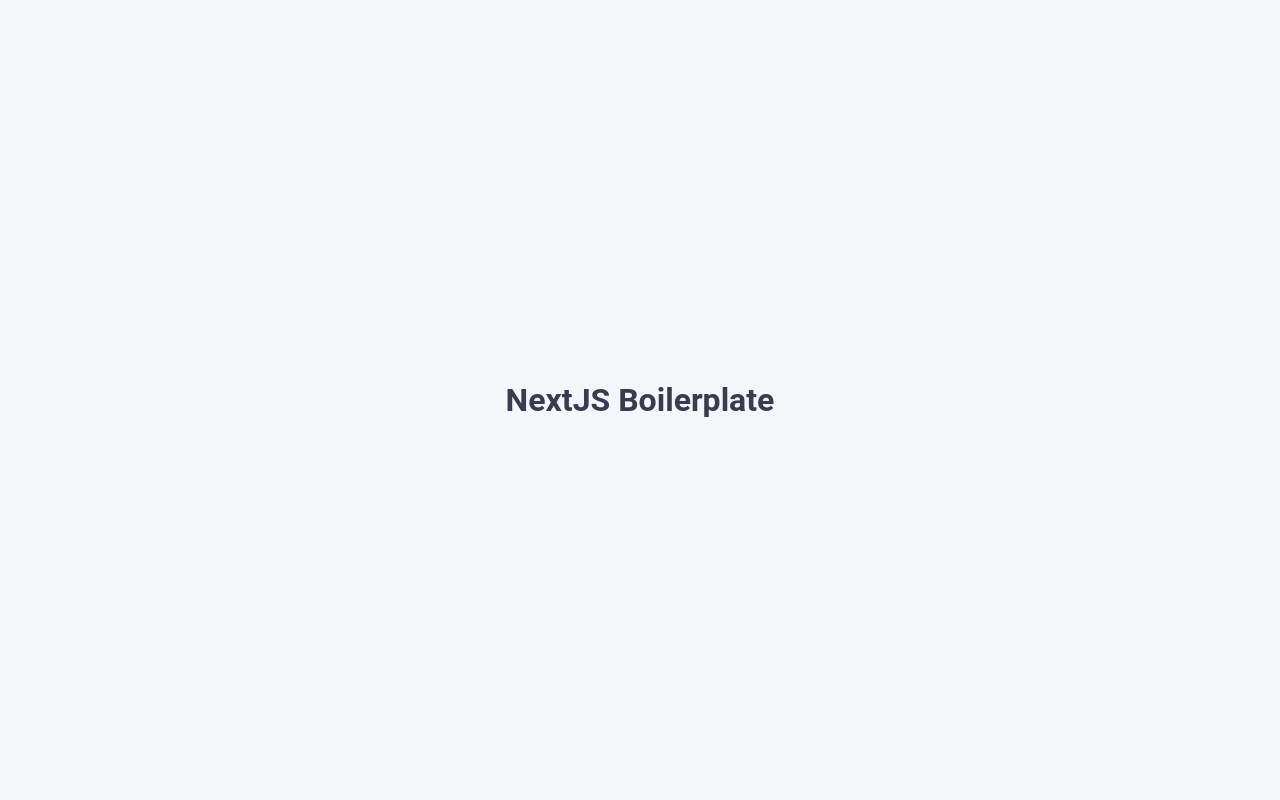
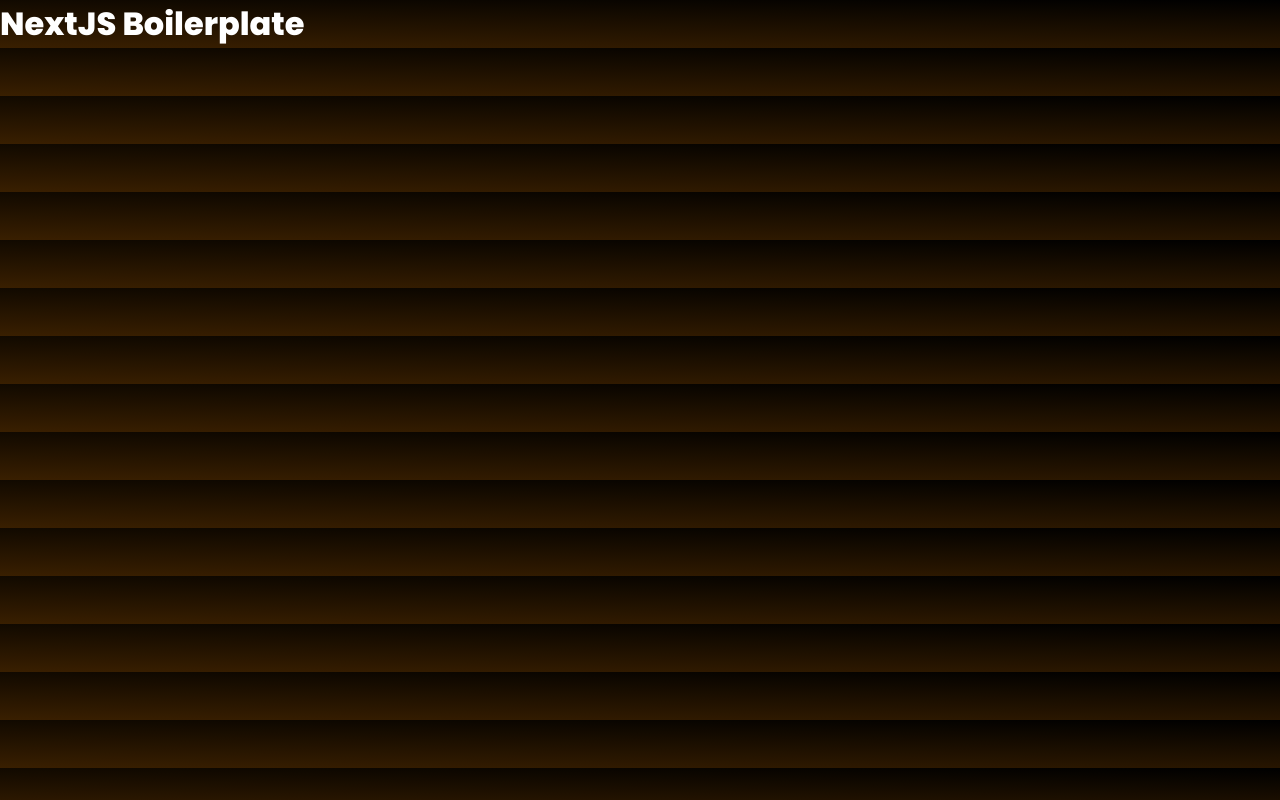
Before and after one commit to lucianovictor/gaming-platform, a Next.js app: page / in a window 1280 px wide. Built offline with nearby package versions, Linux system fonts and the light colour scheme.

Commit message:
style: add fonts and colors

```diff
--- a/src/styles/globals.scss
+++ b/src/styles/globals.scss
@@ -15,10 +15,10 @@ html {
 }
 
 :root {
-  --background: #f5f6fa;
+  --background: linear-gradient(180.96deg, #000000 0.82%, #4A2800 129.1%);
 
-  --primary: #373D4F;
-  --secondary: #9098AE;
+  --primary: #ffff;
+  --secondary:  #FA9021;
 }
 
 body {
@@ -27,7 +27,7 @@ body {
 
 body, button, textarea, input {
   color: var(--primary);
-  font: 400 1rem "Roboto", sans-serif;
+  font: 400 1rem "Poppins", sans-serif;
 }
 
 a {
--- a/src/styles/home.module.scss
+++ b/src/styles/home.module.scss
@@ -1,9 +1,20 @@
 .container {
   display: flex;
   flex-direction: column;
-  align-items: center;
-  justify-content: center;
+  align-items: stretch;
 
-  width: 100%;
-  height: 100vh;
+  section, > header, > footer {
+    display: flex;
+    width: 100%;
+
+    > div {
+      width: 100%;
+      max-width: 1200px;
+      margin: 0 auto;
+    }
+  }
+
+  section:not(:nth-child(2)) {
+    margin-top: 120px;
+  }
 }
```
